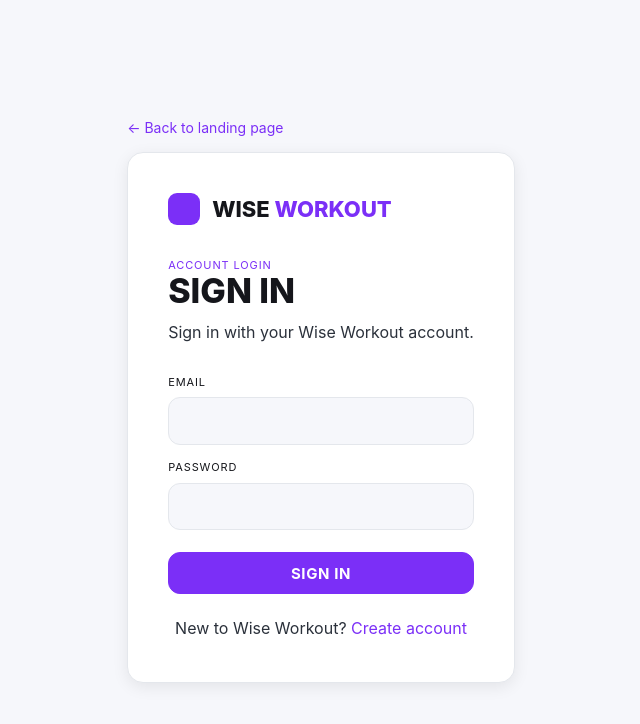
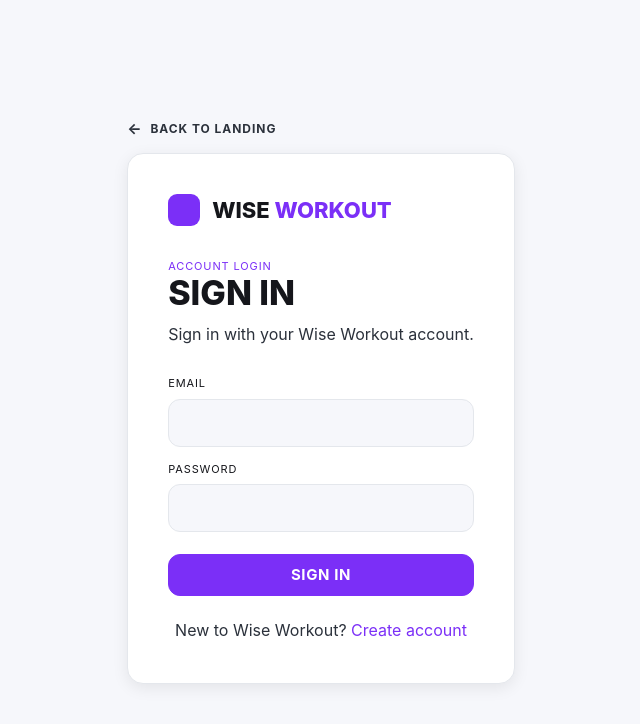
Before and after one commit to cyuanjun/FYP-26-S2-37-app, a Vue app in the folder web/: page /login in a window 1280 px wide. Shown: the top 724 px of the page, without its empty margins (319-959 px from the left). Built offline with nearby package versions, Linux system fonts and the light colour scheme; no server answers.

Commit message:
style(web): back link as uppercase caption label with animated arrow

```diff
--- a/web/src/boundary/ui/auth/ExpertApplicationPage.vue
+++ b/web/src/boundary/ui/auth/ExpertApplicationPage.vue
@@ -89,7 +89,7 @@ async function onSubmit() {
   <main class="auth-shell">
     <div class="auth-column">
       <div class="auth-back-top">
-        <RouterLink to="/" class="auth-link">← Back to landing page</RouterLink>
+        <RouterLink to="/" class="auth-back-link"><span aria-hidden="true">←</span> Back to landing</RouterLink>
       </div>
       <section class="auth-card wide">
       <RouterLink to="/" class="auth-brand" aria-label="Wise Workout home">
--- a/web/src/boundary/ui/auth/LoginPage.vue
+++ b/web/src/boundary/ui/auth/LoginPage.vue
@@ -39,7 +39,7 @@ async function onSubmit() {
   <main class="auth-shell">
     <div class="auth-column">
       <div class="auth-back-top">
-        <RouterLink to="/" class="auth-link">← Back to landing page</RouterLink>
+        <RouterLink to="/" class="auth-back-link"><span aria-hidden="true">←</span> Back to landing</RouterLink>
       </div>
       <section class="auth-card">
       <RouterLink to="/" class="auth-brand" aria-label="Wise Workout home">
--- a/web/src/boundary/ui/auth/RegisterPage.vue
+++ b/web/src/boundary/ui/auth/RegisterPage.vue
@@ -43,7 +43,7 @@ async function onSubmit() {
   <main class="auth-shell">
     <div class="auth-column">
       <div class="auth-back-top">
-        <RouterLink to="/" class="auth-link">← Back to landing page</RouterLink>
+        <RouterLink to="/" class="auth-back-link"><span aria-hidden="true">←</span> Back to landing</RouterLink>
       </div>
       <section class="auth-card">
       <RouterLink to="/" class="auth-brand" aria-label="Wise Workout home">
--- a/web/src/boundary/ui/auth/auth.css
+++ b/web/src/boundary/ui/auth/auth.css
@@ -235,6 +235,27 @@
   justify-items: start;
 }
 
-.auth-back-top {
-  font-size: 14px;
+.auth-back-link {
+  display: inline-flex;
+  align-items: center;
+  gap: 8px;
+  color: var(--muted);
+  font-size: 12px;
+  font-weight: 700;
+  letter-spacing: 0.08em;
+  text-transform: uppercase;
 }
+
+.auth-back-link span {
+  font-size: 15px;
+  line-height: 1;
+  transition: transform 0.15s ease;
+}
+
+.auth-back-link:hover {
+  color: var(--accent);
+}
+
+.auth-back-link:hover span {
+  transform: translateX(-2px);
+}
```
